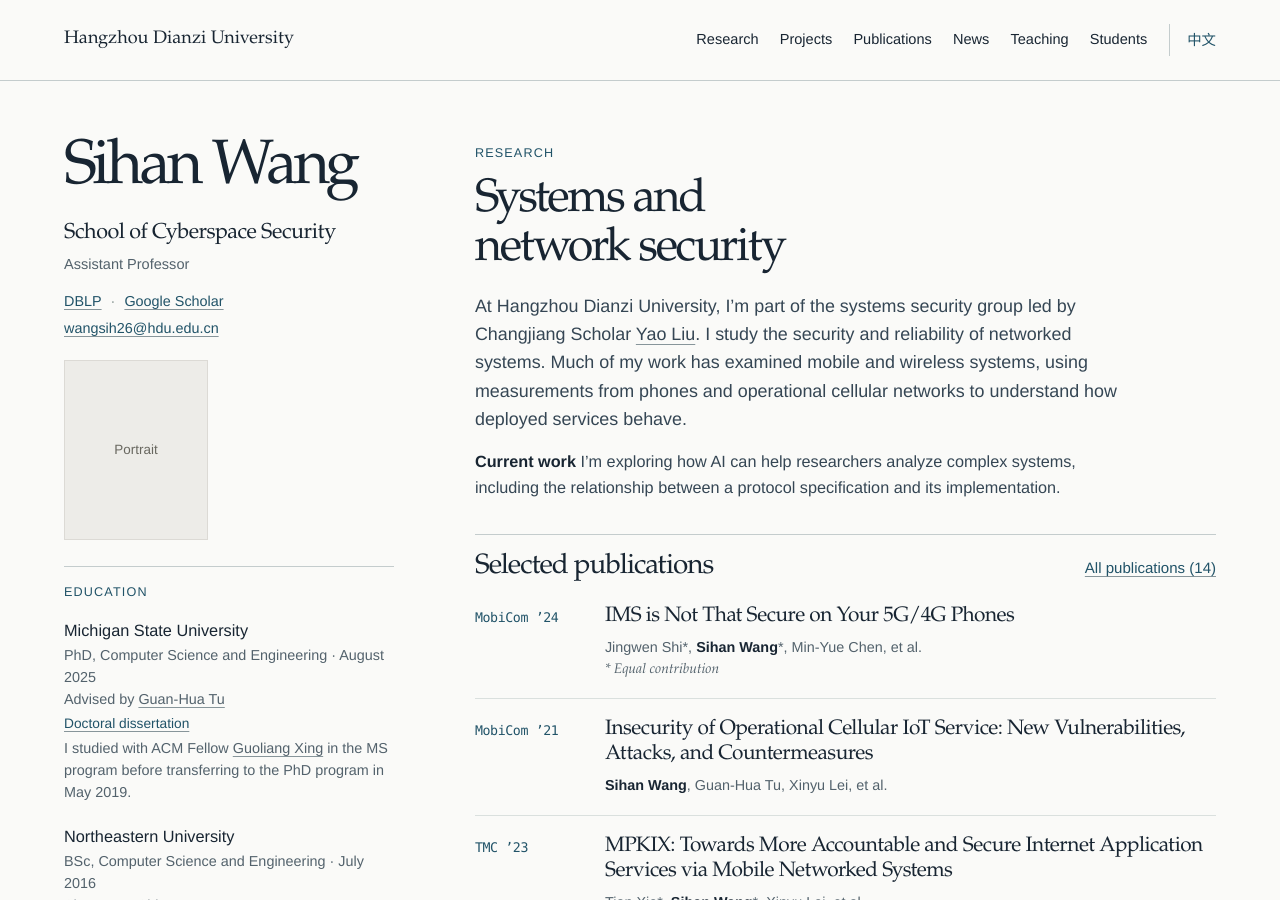
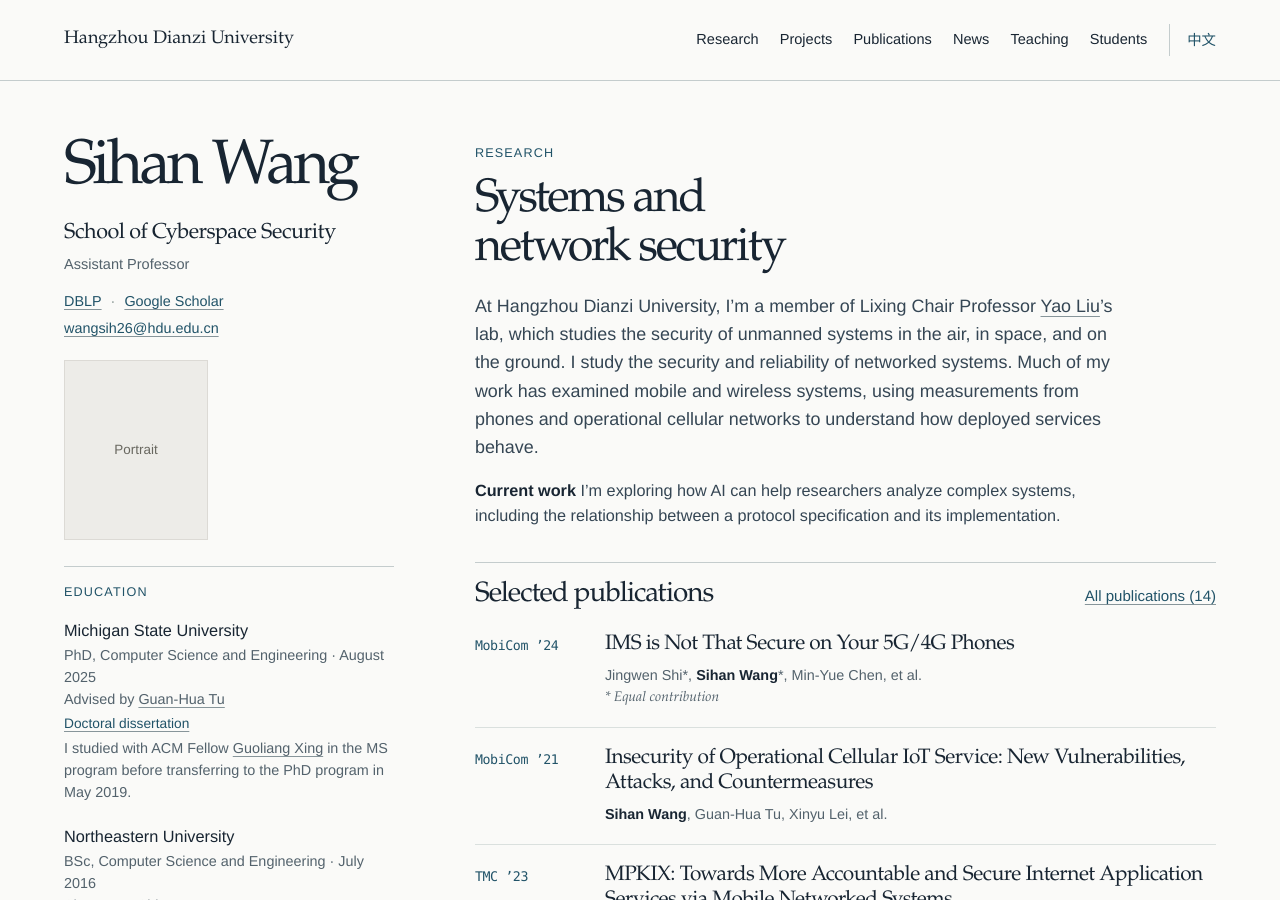
Before and after one commit to arckiCriss/arckicriss.github.io, a Jekyll site: the page built from index.html, in a window 1280 px wide and 900 px high. Built offline with Jekyll 4.4.1, drawn with Linux system fonts in a browser that asks for light colours.

Commit message:
Update the lab affiliation and use the HDU chair title

```diff
--- a/_data/home/en.yml
+++ b/_data/home/en.yml
@@ -37,7 +37,7 @@ awards:
 research:
   label: Research
   title: Systems and network security
-  introduction: At Hangzhou Dianzi University, I’m part of the systems security group led by Changjiang Scholar [Yao Liu](https://faculty.hdu.edu.cn/wlkjaqxy/ly1/main.htm). I study the security and reliability of networked systems. Much of my work has examined mobile and wireless systems, using measurements from phones and operational cellular networks to understand how deployed services behave.
+  introduction: At Hangzhou Dianzi University, I’m a member of Lixing Chair Professor [Yao Liu](https://faculty.hdu.edu.cn/wlkjaqxy/ly1/main.htm)’s lab, which studies the security of unmanned systems in the air, in space, and on the ground. I study the security and reliability of networked systems. Much of my work has examined mobile and wireless systems, using measurements from phones and operational cellular networks to understand how deployed services behave.
   current_label: Current work
   current: I’m exploring how AI can help researchers analyze complex systems, including the relationship between a protocol specification and its implementation.
 papers:
--- a/_data/home/zh.yml
+++ b/_data/home/zh.yml
@@ -37,7 +37,7 @@ awards:
 research:
   label: 研究方向
   title: 系统与网络安全
-  introduction: 我在杭电长江学者[刘尧教授](https://faculty.hdu.edu.cn/wlkjaqxy/ly1/main.htm)的系统安全团队工作，研究网络化系统的安全性与可靠性。过去的工作主要关注移动与无线系统，通过对手机终端和商用蜂窝网络的实测，分析实际部署中的安全问题。
+  introduction: 我在杭电力行讲席教授[刘尧](https://faculty.hdu.edu.cn/wlkjaqxy/ly1/main.htm)带领的空天地无人系统安全实验室工作，研究网络化系统的安全性与可靠性。过去的工作主要关注移动与无线系统，通过对手机终端和商用蜂窝网络的实测，分析实际部署中的安全问题。
   current_label: 近期工作
   current: 我也在探索如何借助人工智能分析复杂系统的安全性，例如对照协议规范与系统实现，理解两者在实际运行中的差异。
 papers:
```
